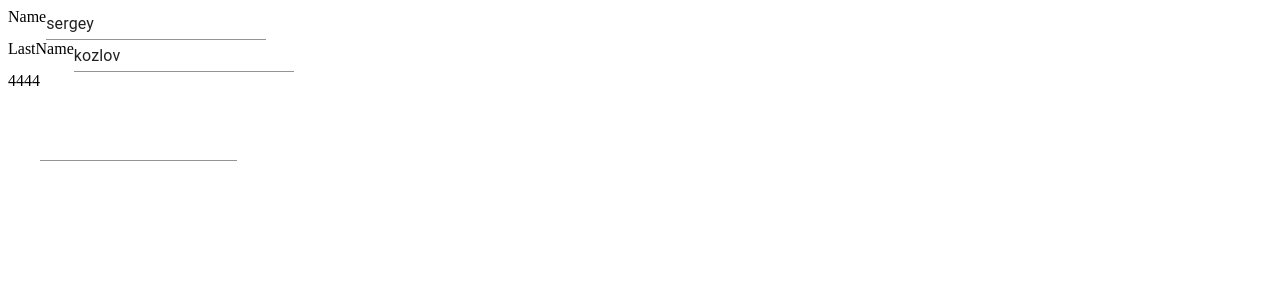
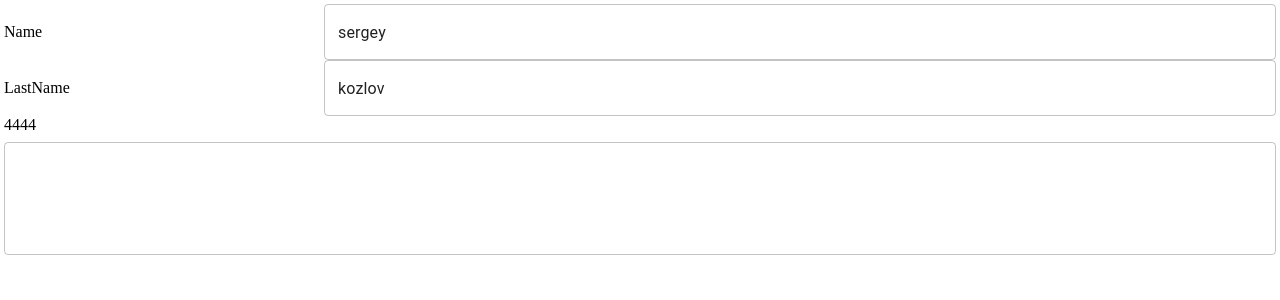
Before and after one commit to SergeyWebDeveloper/form-cbgr, a React (Create React App) app: page / in a window 1280 px wide. Shown: the top 300 px of the page. Built offline with nearby package versions, Linux system fonts and the light colour scheme.

Commit message:
добавил grid

```diff
--- a/src/App.tsx
+++ b/src/App.tsx
@@ -25,7 +25,16 @@ const App: React.FC = () => {
                 required={false}
                 label={"LastName"}
               />
-              <TextareaField name={'textarea.path'} label={'4444'} />
+              <TextareaField
+                name={"textarea.path"}
+                label={"4444"}
+                breakpointGridLabel={{
+                  xs: 12
+                }}
+                breakpointGridComponent={{
+                  xs: 12
+                }}
+              />
             </>
           );
         }}
--- a/src/core/components/Field.tsx
+++ b/src/core/components/Field.tsx
@@ -1,4 +1,5 @@
 import React, { useContext } from "react";
+import Grid from "@material-ui/core/Grid";
 import get from "lodash/get";
 
 import { IFieldProps } from "../../ui/interfaces/components";
@@ -6,21 +7,39 @@ import { useDispatch, useSelector } from "react-redux";
 import { changeField } from "../features/formSlice";
 import { contextForm } from "../context/form";
 
-const Field = ({ component: Component, ...rest }: IFieldProps<any>) => {
-  const ctx = useContext(contextForm);
+const Field = ({
+  component: Component,
+  breakpointGridComponent,
+  breakpointGridLabel,
+  ...rest
+}: IFieldProps<any>) => {
+  const { idMeta } = useContext(contextForm);
   const valueComponent = useSelector(state => {
-    return get(state, `form.${ctx.idMeta}.values.${rest.name}`);
+    return get(state, `form.${idMeta}.values.${rest.name}`);
   });
   const dispatch = useDispatch();
   const handleChange = (value: any) => {
-    dispatch(changeField({ ...value, id: ctx.idMeta }));
+    dispatch(changeField({ ...value, idMeta }));
   };
   return (
-    <div>
-      <label htmlFor={rest.name}>{rest.label}</label>
-      <Component {...rest} onChange={handleChange} value={valueComponent} />
-    </div>
+    <Grid container={true} spacing={1} alignItems={"center"}>
+      <Grid item={true} {...breakpointGridLabel}>
+        <label htmlFor={rest.name}>{rest.label}</label>
+      </Grid>
+      <Grid item={true} {...breakpointGridComponent}>
+        <Component {...rest} onChange={handleChange} value={valueComponent} />
+      </Grid>
+    </Grid>
   );
 };
 
+Field.defaultProps = {
+  breakpointGridLabel: {
+    xs: 3
+  },
+  breakpointGridComponent: {
+    xs: 9
+  }
+};
+
 export default Field;
--- a/src/core/components/Form.tsx
+++ b/src/core/components/Form.tsx
@@ -1,6 +1,7 @@
 import React from "react";
 import get from "lodash/get";
 import { useSelector } from "react-redux";
+import Grid from "@material-ui/core/Grid";
 
 import { contextForm } from "../context/form";
 
@@ -13,7 +14,13 @@ const Form = ({ children, idMeta }: any) => {
     valueComponents,
     idMeta
   };
-  return <Provider value={{ idMeta }}>{children(data)}</Provider>;
+  return (
+    <Provider value={{ idMeta }}>
+      <Grid container={true} spacing={1}>
+        {children(data)}
+      </Grid>
+    </Provider>
+  );
 };
 
 export default Form;
--- a/src/core/features/formSlice.ts
+++ b/src/core/features/formSlice.ts
@@ -9,15 +9,15 @@ const form = createSlice({
         name: "sergey",
         lastName: "kozlov",
         test: {
-          prop: '111'
+          prop: "111"
         }
       }
     }
   },
   reducers: {
     changeField: (state: any, action: any) => {
-      const { id, name, value } = action.payload;
-      set(state, `${id}.values.${name}`, value);
+      const { idMeta, name, value } = action.payload;
+      set(state, `${idMeta}.values.${name}`, value);
     }
   }
 });
--- a/src/ui/components/BaseInput.tsx
+++ b/src/ui/components/BaseInput.tsx
@@ -35,7 +35,9 @@ const BaseInput = ({
 };
 
 BaseInput.defaultProps = {
-  value: ""
+  value: "",
+  variant: "outlined",
+  fullWidth: true
 };
 
 export default memo(BaseInput);
```
Also changed, not shown: src/ui/interfaces/components.ts (+8 -0 lines).
